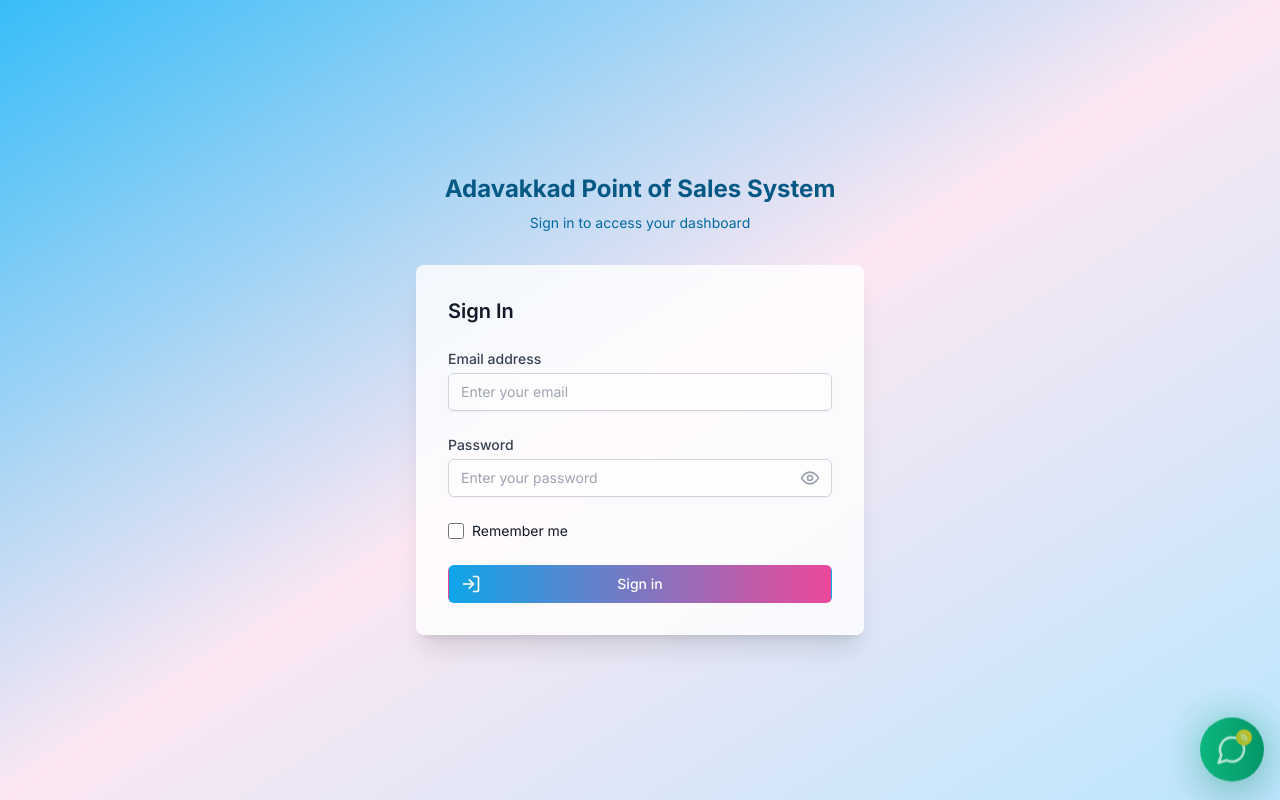
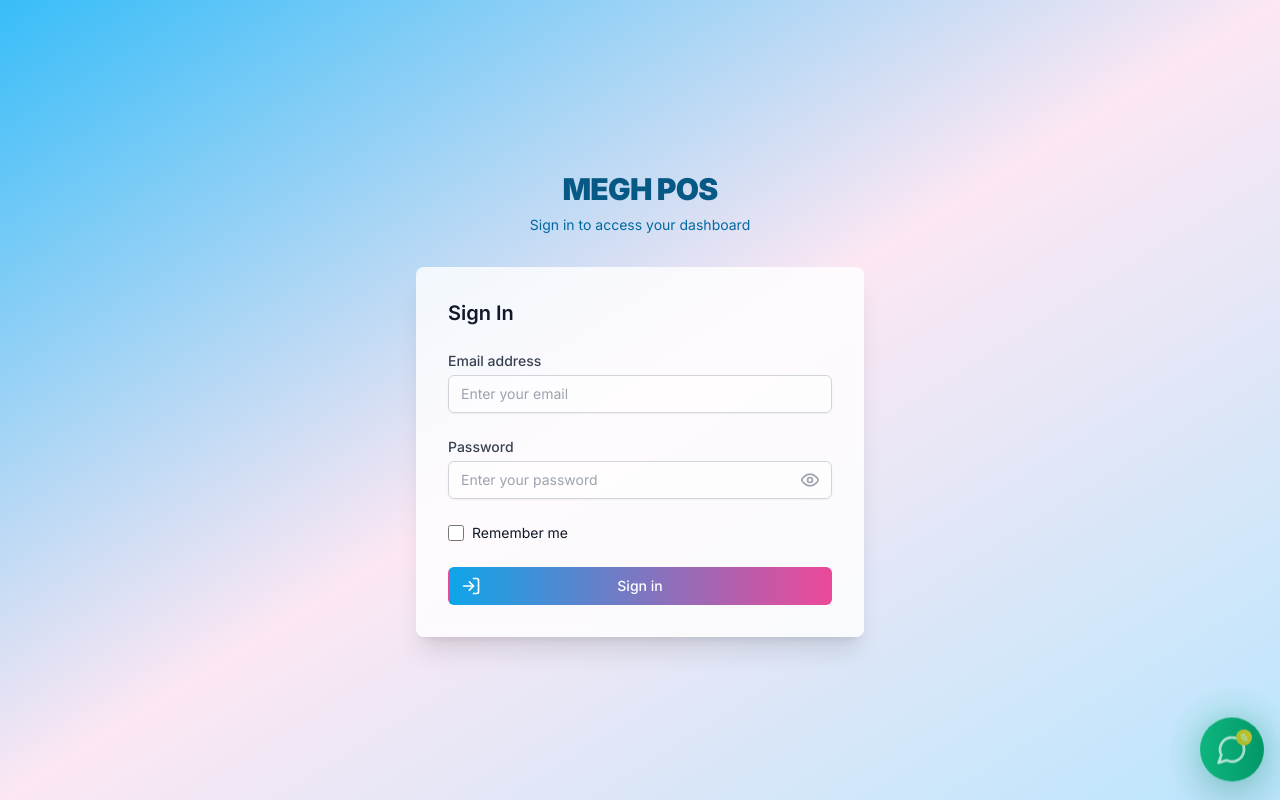
Before and after one commit to rakzzm/pos, a Next.js app: page /login in a window 1280 px wide. Built offline with nearby package versions, Linux system fonts and the light colour scheme.

Commit message:
Refactor: Rebrand to Megh POS

```diff
--- a/src/app/(dashboard)/layout.tsx
+++ b/src/app/(dashboard)/layout.tsx
@@ -199,12 +199,10 @@
           {/* Header */}
           <div className="flex h-20 items-center justify-between px-4 pt-4 pb-2">
             <div className="flex items-center justify-center w-full">
-              <div className="relative w-full h-12 bg-white rounded-lg shadow-lg p-1">
-                <img
-                  src="/images/logo.png"
-                  alt="Adavakkad Collections"
-                  className="object-contain w-full h-full"
-                />
+              <div className="relative w-full h-12 bg-white/10 backdrop-blur-md rounded-xl shadow-lg p-1 flex items-center justify-center border border-white/20">
+                <span className="text-2xl font-black tracking-tight bg-clip-text text-transparent bg-gradient-to-r from-blue-400 to-cyan-300">
+                  MEGH POS
+                </span>
               </div>
             </div>
             <button
@@ -273,12 +271,10 @@
             >
               <Menu className="h-6 w-6" />
             </button>
-            <div className="h-10">
-              <img
-                src="/images/logo.png"
-                alt="Adavakkad Collections"
-                className="h-full object-contain"
-              />
+            <div className="h-10 flex items-center">
+              <span className="text-xl font-black tracking-tight text-gray-900">
+                MEGH POS
+              </span>
             </div>
             <div className="w-6"></div>
           </div>
--- a/src/app/layout.tsx
+++ b/src/app/layout.tsx
@@ -8,7 +8,7 @@
 const inter = Inter({ subsets: ['latin'] });
 
 export const metadata: Metadata = {
-  title: 'Adavakkad Collections POS',
+  title: 'Megh POS',
   description: 'Point of Sale System',
 };
 
--- a/src/app/login/page.tsx
+++ b/src/app/login/page.tsx
@@ -47,8 +47,8 @@
     <div className="min-h-screen flex items-center justify-center px-4 sm:px-6 lg:px-8 bg-gradient-to-br from-sky-400 via-pink-100 to-sky-200">
       <div className="max-w-md w-full space-y-8">
         <div className="text-center">
-          <p className="mt-2 text-2xl font-bold text-sky-800">
-            Adavakkad Point of Sales System
+          <p className="mt-2 text-3xl font-black tracking-tight text-sky-800">
+            MEGH POS
           </p>
           <p className="mt-2 text-sm text-sky-700">
             Sign in to access your dashboard
```
Also changed, not shown: 1 other file (tests, documents, lock files or other folders).
